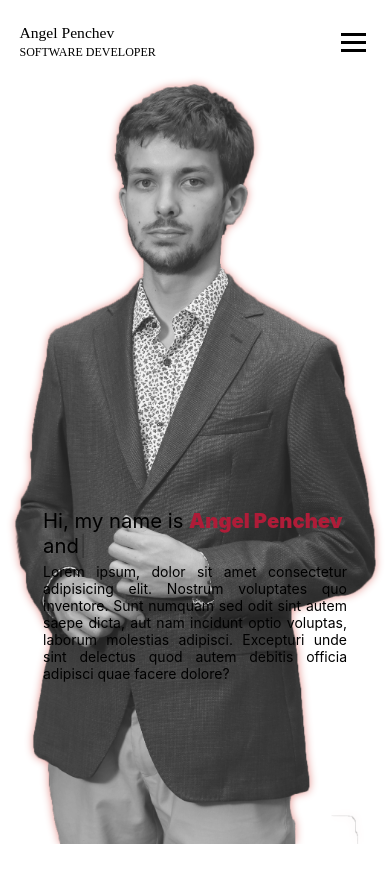
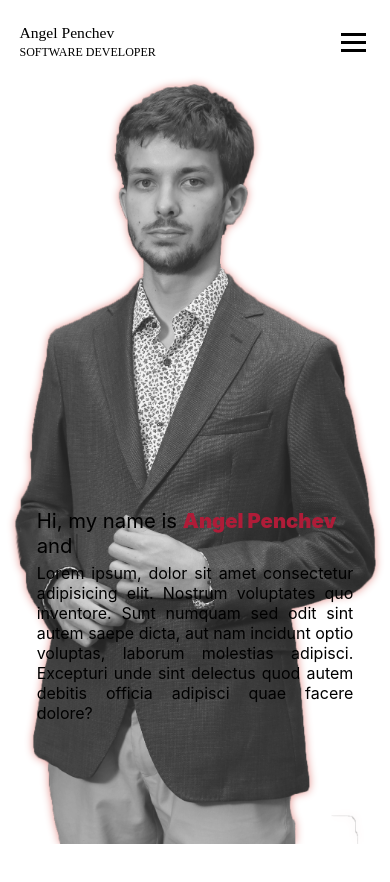
Before and after one commit to angel-penchev/personal-server, a React (Create React App) app in the folder client/: page / in a window 390 px wide. Shown: the top 882 px of the page. Built offline with nearby package versions, Linux system fonts and the light colour scheme; what react-smooth-scrolling would draw is missing.

Commit message:
[Refactor] Minor responsiveness changes
Swapped number of columns on start section for better laying out on
desktop devices.

```diff
--- a/client/src/sections/Nav/Nav.tsx
+++ b/client/src/sections/Nav/Nav.tsx
@@ -8,7 +8,7 @@ interface Props {
   scrollDuration?: number
 }
 
-const links = ['Start', 'Projects', 'Contact'];
+const links = ['Start', 'Contact'];
 
 const Nav: React.FC<Props> = (props: Props) => {
   const [isMenuActive, setIsMenuActive] = useState(false);
--- a/client/src/sections/Start/Start.css
+++ b/client/src/sections/Start/Start.css
@@ -1,16 +1,16 @@
 .start {
   display: grid;
-  grid-template-columns: repeat(3, 1fr);
+  grid-template-columns: repeat(5, 1fr);
   grid-template-rows: 1fr;
 }
 
 .start .left-container {
   display: grid;
-  grid-template-columns: 1fr 8fr 1fr;
+  grid-template-columns: 2fr 10fr 1fr;
   grid-template-rows: 6fr 2fr 3fr 1fr;
   grid-gap: 5px;
 
-  grid-column: 1 / 3;
+  grid-column: 1 / 4;
   grid-row: 1;
 
   z-index: 20;
@@ -26,7 +26,7 @@
   grid-row: 2;
   align-self: end;
 
-  font-size: clamp(26px, 3.5vw, 38px);
+  font-size: clamp(24px, 2.8vw, 46px);
 }
 
 @media only screen and (max-width: 768px) {
@@ -39,7 +39,7 @@
   grid-column: 2;
   grid-row: 3;
 
-  font-size: clamp(14px, 2vw, 24px);
+  font-size: clamp(16px, 2vw, 24px);
   text-align: justify;
   text-justify: inter-word;
 }
@@ -49,7 +49,7 @@
   flex-direction: column;
   justify-content: flex-end;
 
-  grid-column: 2 / -1;
+  grid-column: 3 / -1;
   grid-row: 1;
 }
 
@@ -65,6 +65,7 @@
 
 @media only screen and (max-width: 768px) {
   .start .left-container {
+    grid-template-columns: 1fr 10fr 1fr;
     grid-column: 1 / -1;
     grid-row: 1;
   }
```
